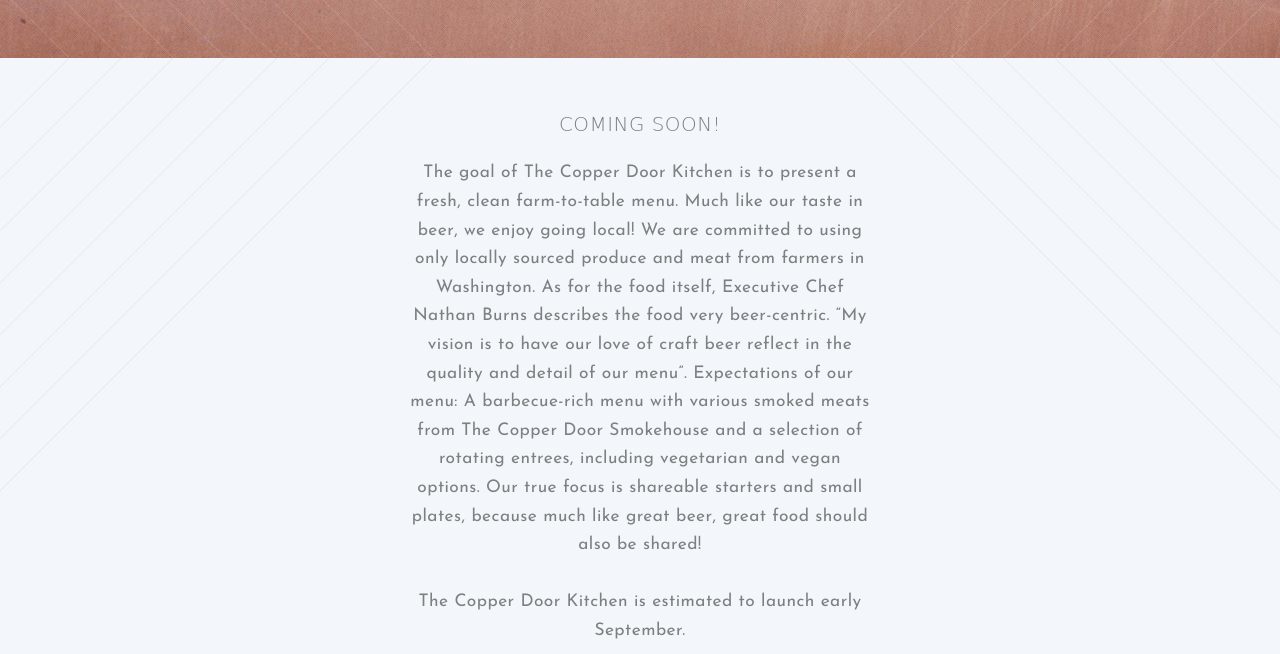
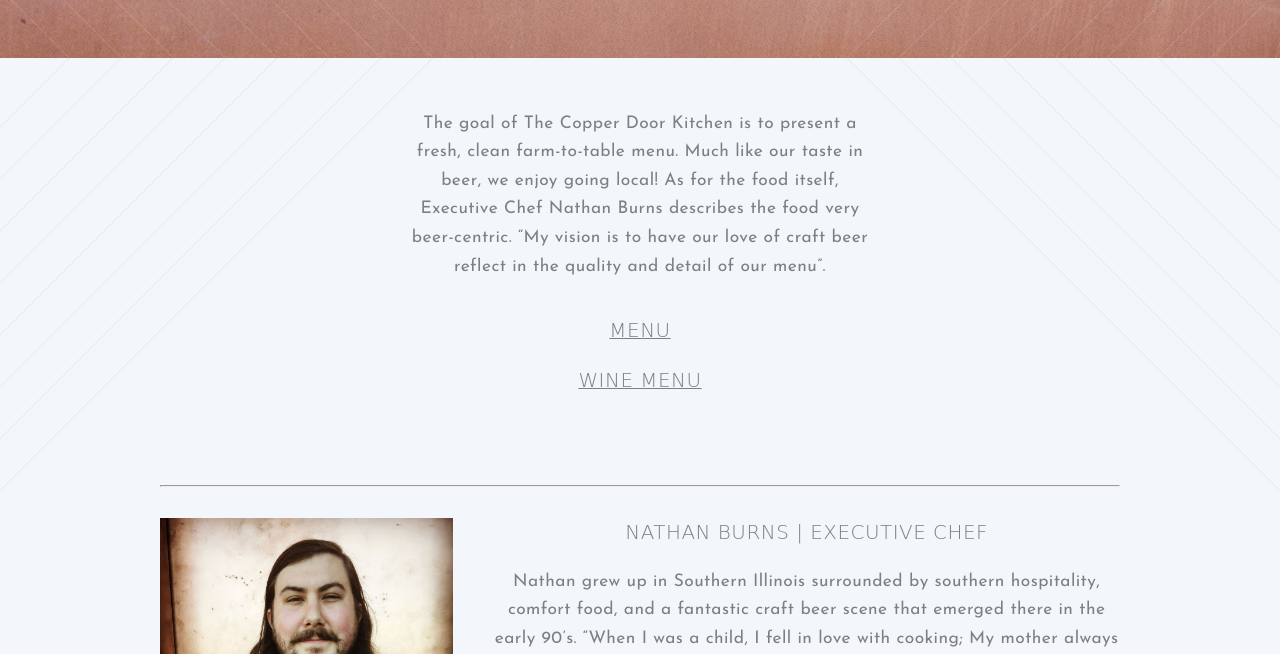
Before and after one commit to angryadam/thecopperdoor.net, a plain HTML site: page menu.html in a window 1280 px wide. Shown: the part 146-800 px from the top of the page. Drawn offline with Linux system fonts and the light colour scheme; a web font is replaced by a local one.

Commit message:
Adds menus to the menu page.

```diff
--- a/menu.html
+++ b/menu.html
@@ -65,25 +65,18 @@
     <section class="wrapper style1 container special">
 
       <div class="row">
-          <!-- <div class="2u 12u(narrower)"></div> -->
         <div class="3u 12u(narrower)">
-<!--                 <section>
-                    <a class="image fit"><img src="images/tcdstaff.jpg" alt="" /></a>
-                </section> -->
         </div>
 
         <div class="6u 12u(narrower)">
           <section>
-                    <header>
-                        <h3>Coming Soon!</h3>
-                    </header>
             <p>
               The goal of The Copper Door Kitchen is to present a fresh, clean farm-to-table menu.
-                        Much like our taste in beer, we enjoy going local! We are committed to using only locally sourced produce and meat from farmers in Washington.
-                        As for the food itself, Executive Chef Nathan Burns describes the food very beer-centric. “My vision is to have our love of craft beer reflect in the quality and detail of our menu”.
-                        Expectations of our menu: A barbecue-rich menu with various smoked meats from The Copper Door Smokehouse and a selection of rotating entrees, including vegetarian and vegan options. Our true focus is shareable starters and small plates, because much like great beer, great food should also be shared!
-                      <br> <br>
-                      The Copper Door Kitchen is estimated to launch early September.</p>
+              Much like our taste in beer, we enjoy going local! As for the food itself, Executive Chef Nathan Burns describes the food very beer-centric.
+              “My vision is to have our love of craft beer reflect in the quality and detail of our menu”.
+            </p>
+            <h3><a style="text-decoration: underline;" href="docs/menu.pdf" target="_blank">Menu</a></h3>
+            <h3><a style="text-decoration: underline;" href="docs/wine.pdf" target="_blank">Wine Menu</a></h3>
           </section>
         </div>
         <div class="3u 12u(narrower)"></div>
@@ -91,8 +84,6 @@
     </section>
 
     <hr>
-      <br>
-      <br>
 
     <section class="wrapper style1 container special">
 
@@ -110,7 +101,7 @@
             </header>
             <p>Nathan grew up in Southern Illinois surrounded by southern hospitality, comfort food, and a fantastic craft beer scene that emerged there in the early 90’s. “When I was a child, I fell in love with cooking; My mother always made sure that I was involved in every meal that she made, even if it was just stirring the gravy. As I grew older, my pallet began to really develop and my love of food and craft beer flourished.” He cut his teeth in the industry working his way up from a dishwasher to line cook to server and bar tender. After taking a job at Bigelo’s Bistro in Edwardsville, Illinois he fell in love with the kitchen and decided to peruse cooking a career. “Working under Chef Jeff Thomas and Mark Pruitt taught me a lot about self-discipline, accountability, and how to really appreciate food.” Nathan moved to Tacoma in 2016 and found him sitting at the bar of The Copper Door.
               <br> <br>
-                    “After talking to Craig and Kate at the bar, I knew I was home.” After a year of working at The Copper Door, Nathan moves out from behind bar and into the TCD kitchen as our Executive Chef.</p>
+              “After talking to Craig at the bar, I knew I was home.” After a year of working at The Copper Door, Nathan moves out from behind bar and into the TCD kitchen as our Executive Chef.</p>
             </section>
           </div>
           <div class="2u 12u(narrower)"></div>
```
Also changed, not shown: events.html (+4 -7 lines), images/cider.jpg (deleted), images/fremont.jpg (deleted), images/logo.png, images/sour2017.jpg (added), 2 other files. Lines whose indentation alone changed are shown as unchanged.
